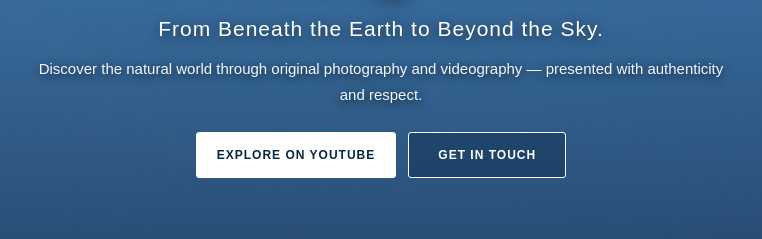
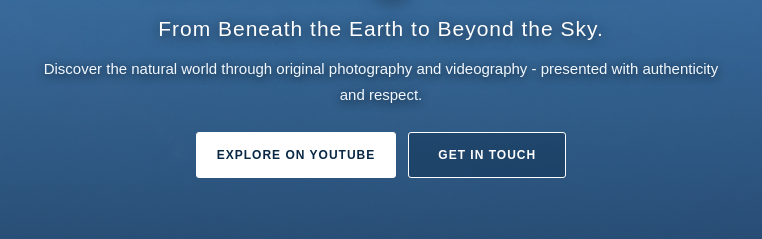
Before and after one commit to ravi777555/Website, a plain HTML site: page index.html in a window 1280 px wide. Shown: the part 538-777 px from the top of the page, 259-1021 px from the left. Drawn offline with Linux system fonts and the light colour scheme.

Commit message:
Update index.html

```diff
--- a/index.html
+++ b/index.html
@@ -664,7 +664,7 @@ body {
 
             <p class="hero-description">
                 Discover the natural world through original photography
-                and videography — presented with authenticity and respect.
+                and videography - presented with authenticity and respect.
             </p>
 
             <div class="hero-actions">
```
